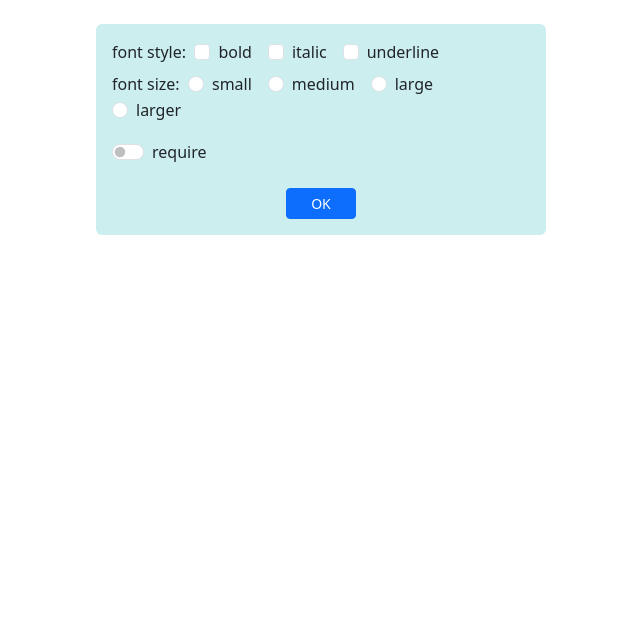
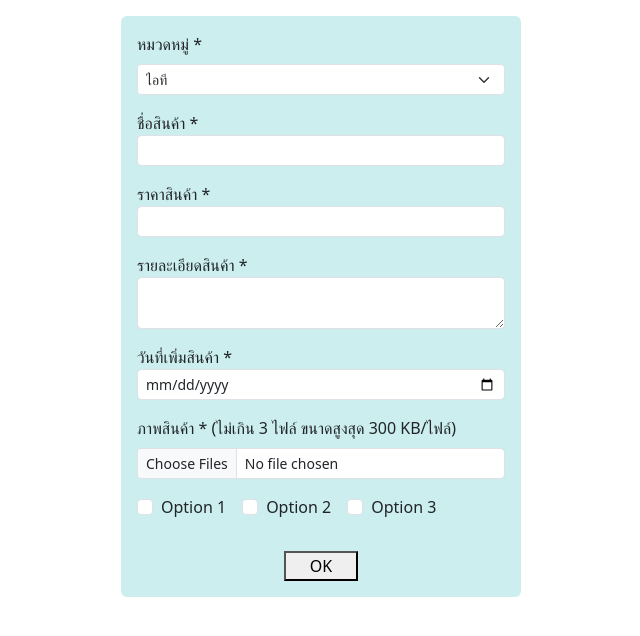
Before and after one commit to phutadonza/app1, a React (Create React App) app: page / in a window 1280 px wide. Shown: the top 636 px of the page, without its empty margins (319-959 px from the left). Built offline with nearby package versions, Linux system fonts and the light colour scheme.

Commit message:
create form validation
create form validation

```diff
--- a/package.json
+++ b/package.json
@@ -9,6 +9,7 @@
     "bootstrap": "^5.3.2",
     "react": "^18.2.0",
     "react-dom": "^18.2.0",
+    "react-hook-form": "^7.51.0",
     "react-router-dom": "^6.22.0",
     "react-scripts": "^5.0.1",
     "web-vitals": "^2.1.4"
--- a/src/App.js
+++ b/src/App.js
@@ -1,8 +1,8 @@
 import React from "react";
-import FormCheck from "./form-check";
+import FormValidation from "./form-validation";
 
 
 
 export default function App() {
-  return <FormCheck />;
+  return <FormValidation />;
 }
--- /dev/null
+++ b/src/form-validation.js
@@ -0,0 +1,100 @@
+import React from 'react'
+import {useForm} from 'react-hook-form'
+
+export default function FormValidation(){
+    const cats = [['100','ไอที'],['200','เครื่องจักรกล'],['300','เคมีภัณฑ์']]
+    const opts = ['Option 1','Option 2','Option 3']
+    const inputFile = React.createRef()
+
+    const {register,handleSubmit,formState:{errors}} = useForm()
+
+    const onSubmitForm = (event) =>{
+        let maxNumFiles = 3
+        let maxSize = 300
+        if(inputFile.current.files.length > maxNumFiles){
+            alert(`เลือกได้ไม่เกิน ${maxNumFiles} ไฟล์`)
+            event.preventDefault()
+            return
+        }
+
+        for(let f of inputFile.current.files){
+            if(f.size > maxSize * 1000){
+                alert(`ขนาดของแต่ละไฟล์ต้องไม่เกิน ${maxSize} KB`)
+                event.preventDefault()
+                return
+            }
+        }
+    }
+
+    const err = {
+        fonSize:'smaller',
+        color: 'red'
+    }
+
+    return(
+        <div className='mt-3 mb-5 mx-auto p-3 rounded'
+        style={{width:'400px',background:'#cee'}}>
+
+            <form onSubmit={handleSubmit(onSubmitForm)}>
+                <div className='form-group mb-3'>
+                    <label htmlFor='cats' className='form-label'>หมวดหมู่ *</label>
+                    <select id="cats" className='form-select form-select-sm'>
+                        {
+                            cats.map(item =>{
+                                return <option value ={item[0]}>{item[1]}</option>
+                            })
+                        }
+                    </select>
+                </div>
+                <div className='form=group mb-3'>
+                    <label htmlFor="name">ชื่อสินค้า *</label>
+                    <input type = "text" id="name" name="name" maxLength="50"
+                    className='form-control form-control-sm'
+                        {...register('name',{required:true,maxLength:30})}/>
+                    {errors.name && <div style={err}>กรุณาระบุชื่อสินค้า</div>}
+                </div>
+                <div className='form-group mb-3'>
+                    <label htmlFor='price'>ราคาสินค้า *</label>
+                    <input type='number' id="price" name="price" min="0" step="any"
+                        className='form-control form-control-sm'
+                        {...register('price',{validate:value => parseFloat(value) > 0})}/>
+                    {errors.price && <div style={err}>กำหนดราคาสินค้าเป็นตัวเลข</div>}
+                </div>
+                <div className='form-group mb-3'>
+                    <label htmlFor='detail'>รายละเอียดสินค้า *</label>
+                    <textarea id='detail' name='detail' rows="2" maxLength="250"
+                        className='form-control form-control-sm'
+                        {...register('detail',{required:true,minLength:1,maxLength:200})}>
+                    </textarea>
+                    {errors.detail && <div style={err}>ต้องกำหนดรายละเอียดสินค้า</div>}
+                </div>
+                <div className='form-group mb-3'>
+                    <label htmlFor='dateAdded'>วันที่เพิ่มสินค้า *</label>
+                    <input type="date" id="dateAdded" name="dateAdded"
+                    className='form-control form-control-sm'/>
+                </div>
+                <div className='form-group mb-3'>
+                    <label htmlFor='file' className='form-label'>ภาพสินค้า * (ไม่เกิน 3 ไฟล์
+                    ขนาดสูงสุด 300 KB/ไฟล์)</label>
+                    <input type="file" id="file" accept="image/*"
+                    className='form-control form-control-sm' ref={inputFile}multiple/>
+                </div>
+                <div></div>
+                {
+                    opts.map((opt,i)=>{
+                        return(
+                            <div className='form-check form-check-inline mb-2'>
+                                <input type='checkbox' id={'opt'+i} value={opt}
+                                className='form-check-input'/>
+                                <label htmlFor={'opt'+i} className='form-check-label'>{opt}</label>
+                            </div>
+                        )
+                    })
+                }
+                <div className='text-center mt-4'>
+                    <button className='btn-primary btn-sm px-4'>OK</button>
+                </div>
+            </form>
+        </div>
+    )
+}
```
Also changed, not shown: 1 other file (tests, documents, lock files or other folders).
